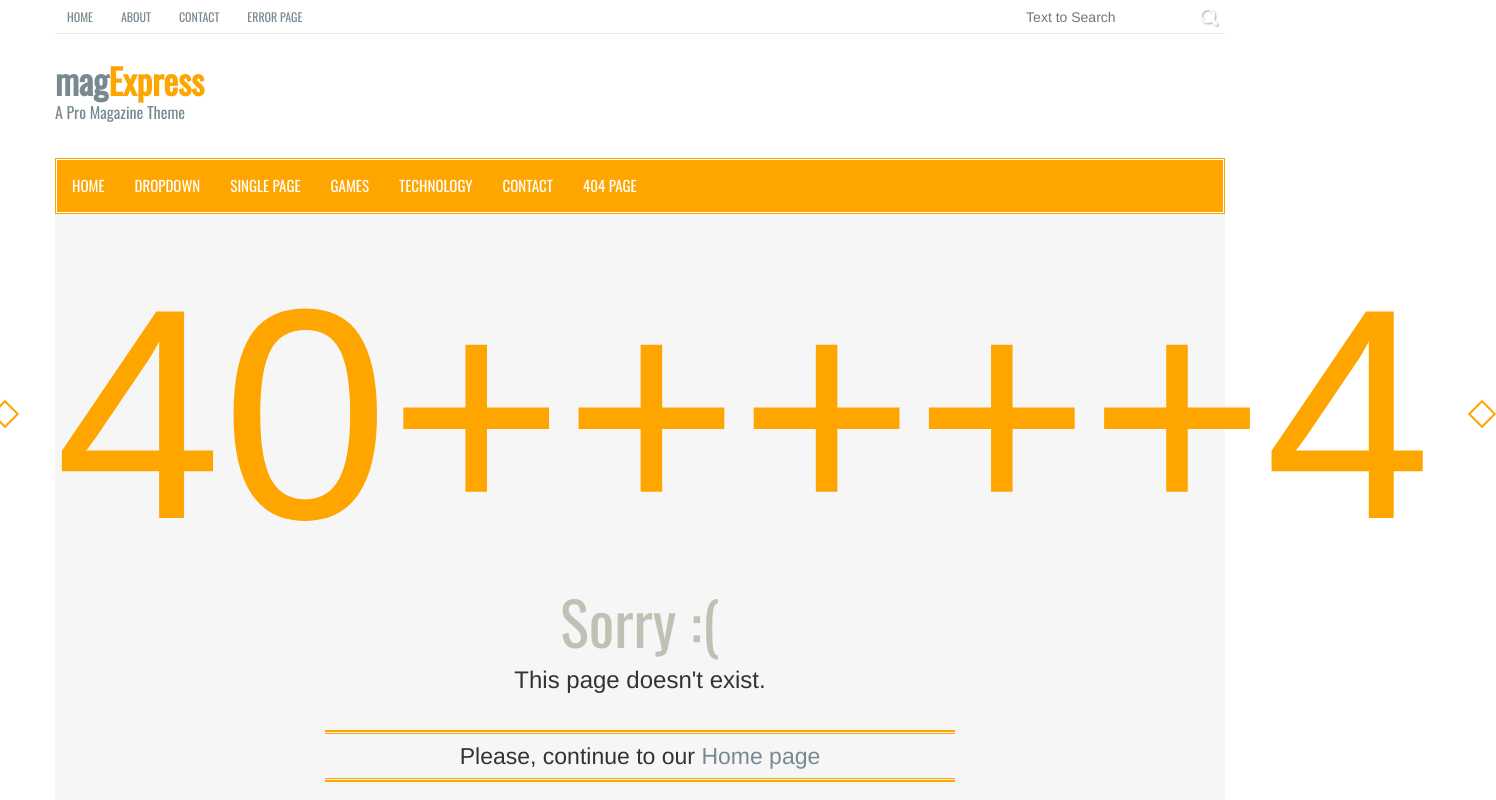
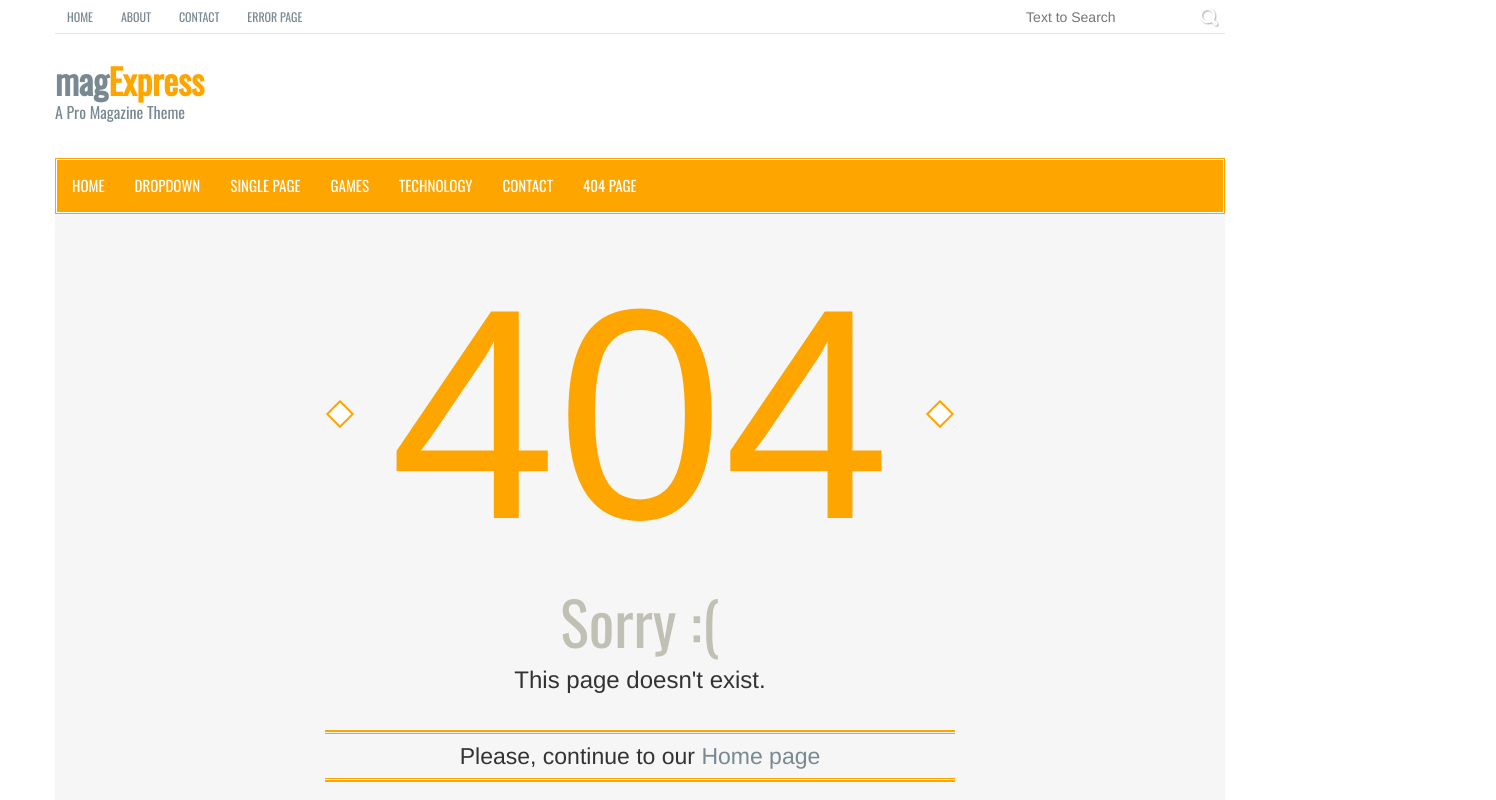
Before and after one commit to Bodeko/diploma-itstep, a plain HTML site: page 404.html in a window 1280 px wide. Shown: the top 800 px of the page, 1496 px wide, since content can reach past the window. Drawn offline with nearby package versions, Linux system fonts and the light colour scheme.

Commit message:
Update 404.html

```diff
--- a/404.html
+++ b/404.html
@@ -118,7 +118,7 @@
        <div class="row">
          <div class="col-lg-12 col-md-12 col-sm-12">
            <div class="error_page_content">
-             <h1>40+++++4</h1>
+             <h1>404</h1>
              <h2>Sorry :(</h2>
              <h3>This page doesn't exist.</h3>
              <p class="wow fadeInLeftBig">Please, continue to our <a href="index.html">Home page</a></p>
```
